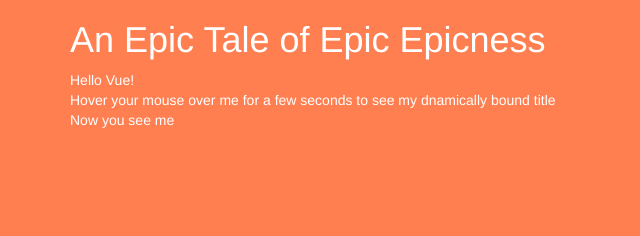
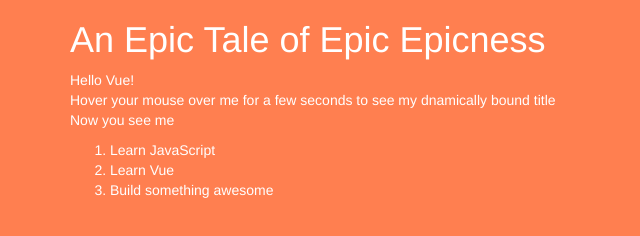
Before and after one commit to tranc99/giadovue, a plain HTML site: page index.html in a window 1280 px wide. Shown: the whole page, without its empty margins (0-640 px from the left). Drawn offline with Linux system fonts and the light colour scheme.

Commit message:
welcome to Vue land

```diff
--- a/index.html
+++ b/index.html
@@ -22,6 +22,17 @@
       <div id="app-3">
         <p v-if="seen">Now you see me</p>
       </div>
+
+      <div id="app-4">
+        <ol>
+          <li v-for="todo in todos">
+            {{ todo.text }}
+          </li>
+        </ol>
+      </div>
+
+
+
     </div>
 
     <script src="vue.js" charset="utf-8"></script>
--- a/index.js
+++ b/index.js
@@ -18,3 +18,14 @@ var app3 = new Vue({
     seen: true
   }
 });
+
+var app4 = new Vue({
+  el: '#app-4',
+  data: {
+    todos: [
+      { text: 'Learn JavaScript' },
+      { text: 'Learn Vue' },
+      { text: 'Build something awesome' }
+    ]
+  }
+});
```
